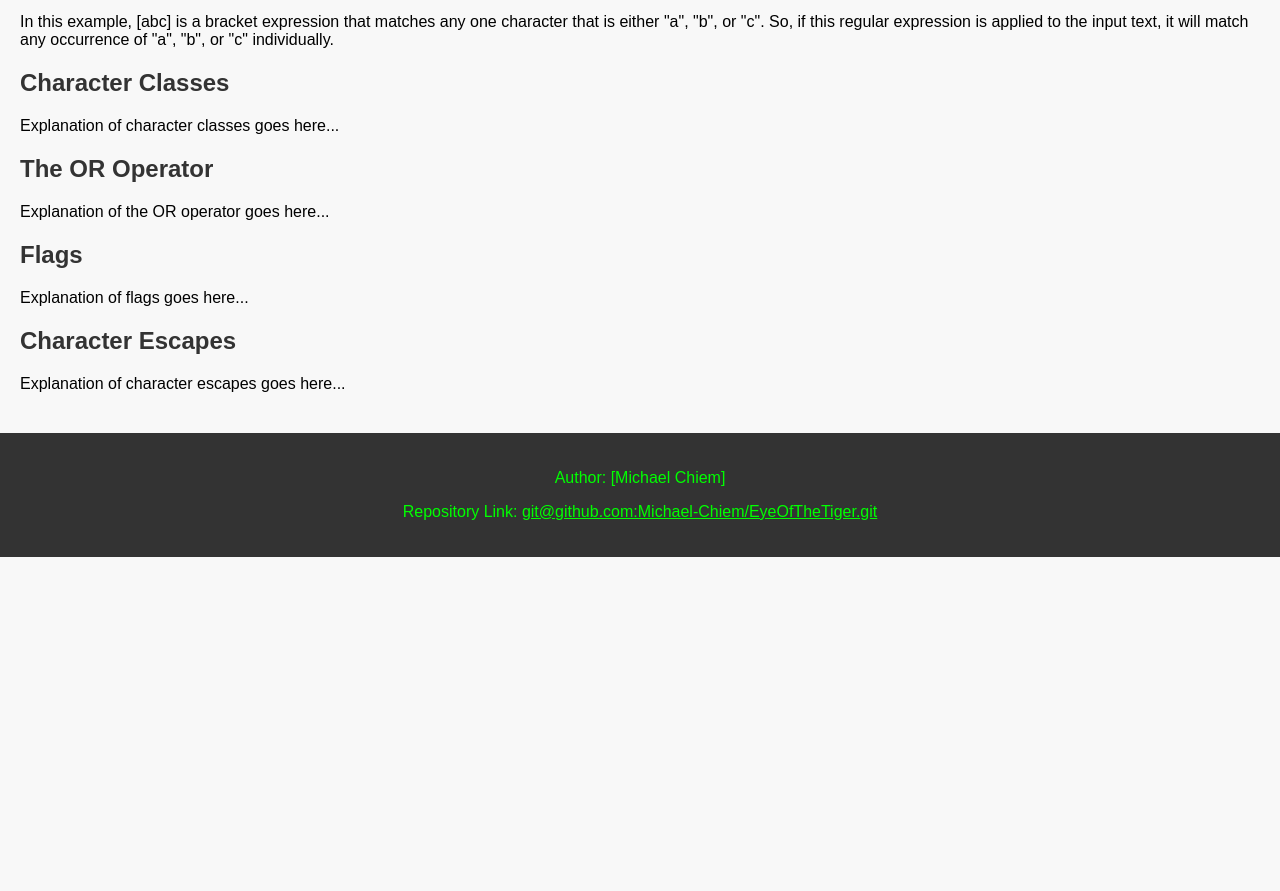
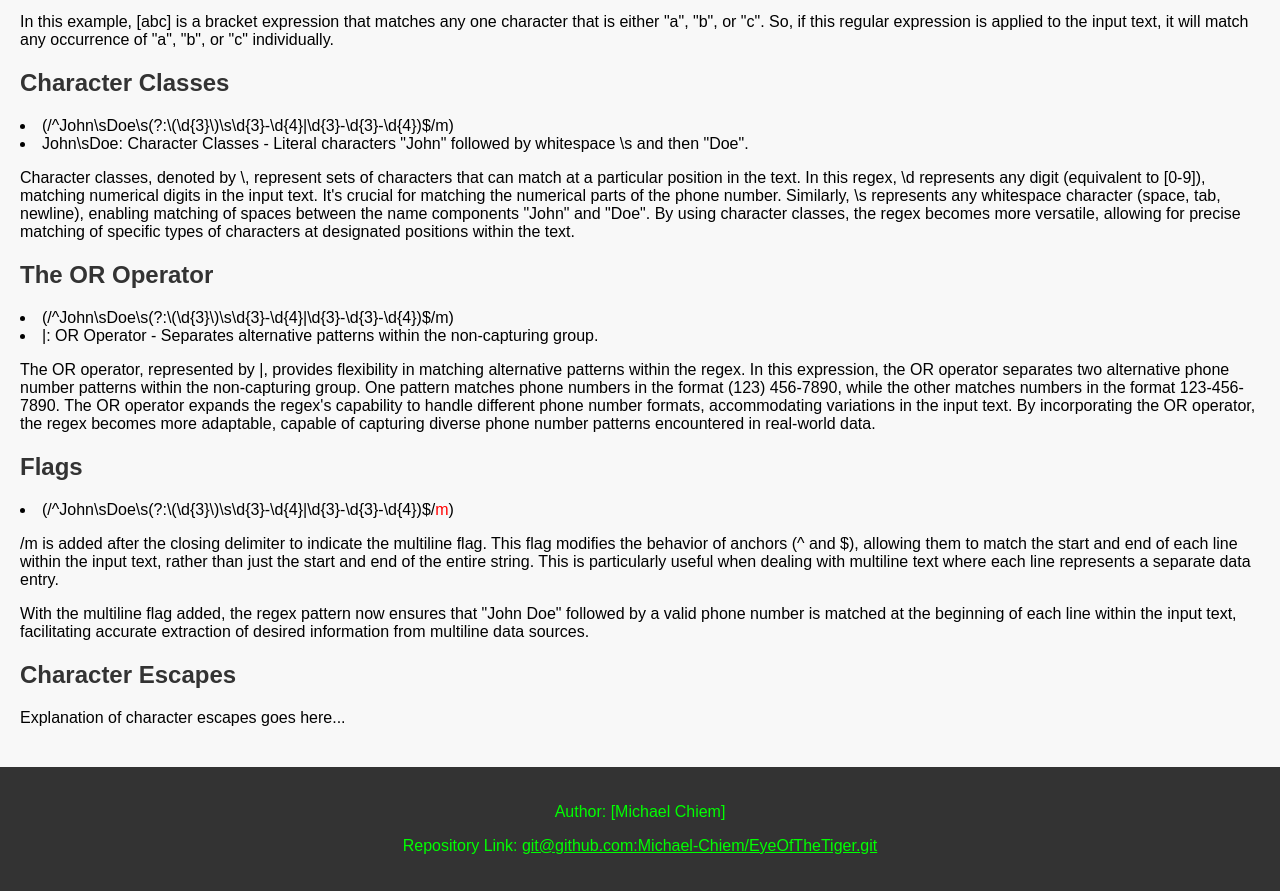
Before and after one commit to Michael-Chiem/EyeOfTheTiger, a plain HTML site: page index.html in a window 1280 px wide. Shown: the part 1414-2305 px from the top of the page. Before the commit the page ends 1971 px from the top, so only its background shows below. Drawn offline with Linux system fonts and the light colour scheme.

Commit message:
Updating index.html file R3

```diff
--- a/index.html
+++ b/index.html
@@ -120,18 +120,24 @@
 
         <section id="character-classes">
             <h2>Character Classes</h2>
-            <p>Explanation of character classes goes here...</p>
+            <li>(/^John\sDoe\s(?:\(\d{3}\)\s\d{3}-\d{4}|\d{3}-\d{3}-\d{4})$/m)</li>
+            <li>John\sDoe: Character Classes - Literal characters "John" followed by whitespace \s and then "Doe".</li>
+            <p>Character classes, denoted by \, represent sets of characters that can match at a particular position in the text. In this regex, \d represents any digit (equivalent to [0-9]), matching numerical digits in the input text. It's crucial for matching the numerical parts of the phone number. Similarly, \s represents any whitespace character (space, tab, newline), enabling matching of spaces between the name components "John" and "Doe". By using character classes, the regex becomes more versatile, allowing for precise matching of specific types of characters at designated positions within the text.</p>
         </section>
 
         <section id="the-or-operator">
             <h2>The OR Operator</h2>
-            <p>Explanation of the OR operator goes here...</p>
+            <li>(/^John\sDoe\s(?:\(\d{3}\)\s\d{3}-\d{4}|\d{3}-\d{3}-\d{4})$/m)</li>
+            <li>|: OR Operator - Separates alternative patterns within the non-capturing group.</li>
+            <p>The OR operator, represented by |, provides flexibility in matching alternative patterns within the regex. In this expression, the OR operator separates two alternative phone number patterns within the non-capturing group. One pattern matches phone numbers in the format (123) 456-7890, while the other matches numbers in the format 123-456-7890. The OR operator expands the regex's capability to handle different phone number formats, accommodating variations in the input text. By incorporating the OR operator, the regex becomes more adaptable, capable of capturing diverse phone number patterns encountered in real-world data.</p>
         </section>
 
         <section id="flags">
             <h2>Flags</h2>
-            <p>Explanation of flags goes here...</p>
-        </section>
+            <li>(/^John\sDoe\s(?:\(\d{3}\)\s\d{3}-\d{4}|\d{3}-\d{3}-\d{4})$/<span style="color:red;">m</span>)</li>
+            <p>/m is added after the closing delimiter to indicate the multiline flag. This flag modifies the behavior of anchors (^ and $), allowing them to match the start and end of each line within the input text, rather than just the start and end of the entire string. This is particularly useful when dealing with multiline text where each line represents a separate data entry.</p>
+            <p>With the multiline flag added, the regex pattern now ensures that "John Doe" followed by a valid phone number is matched at the beginning of each line within the input text, facilitating accurate extraction of desired information from multiline data sources.</p>
+          </section>
 
         <section id="character-escapes">
             <h2>Character Escapes</h2>
```
Also changed, not shown: 1 other file.
